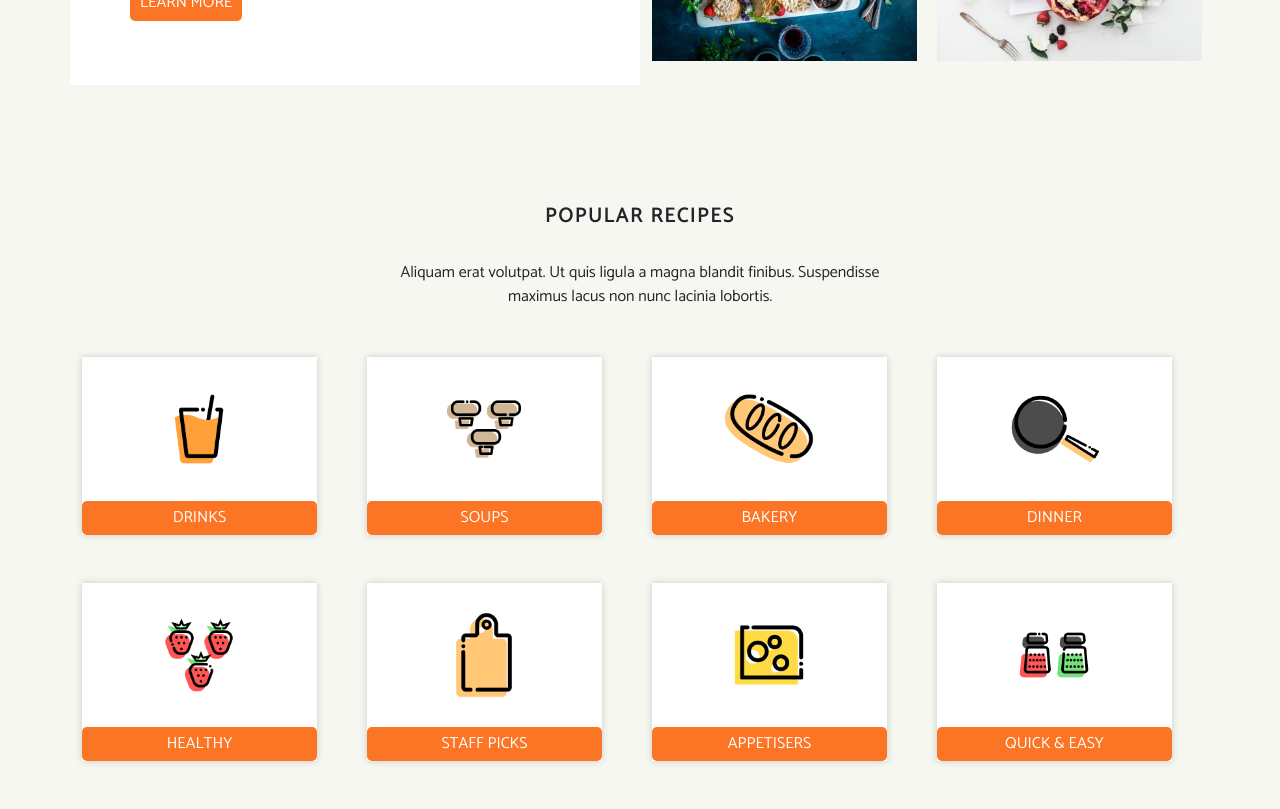
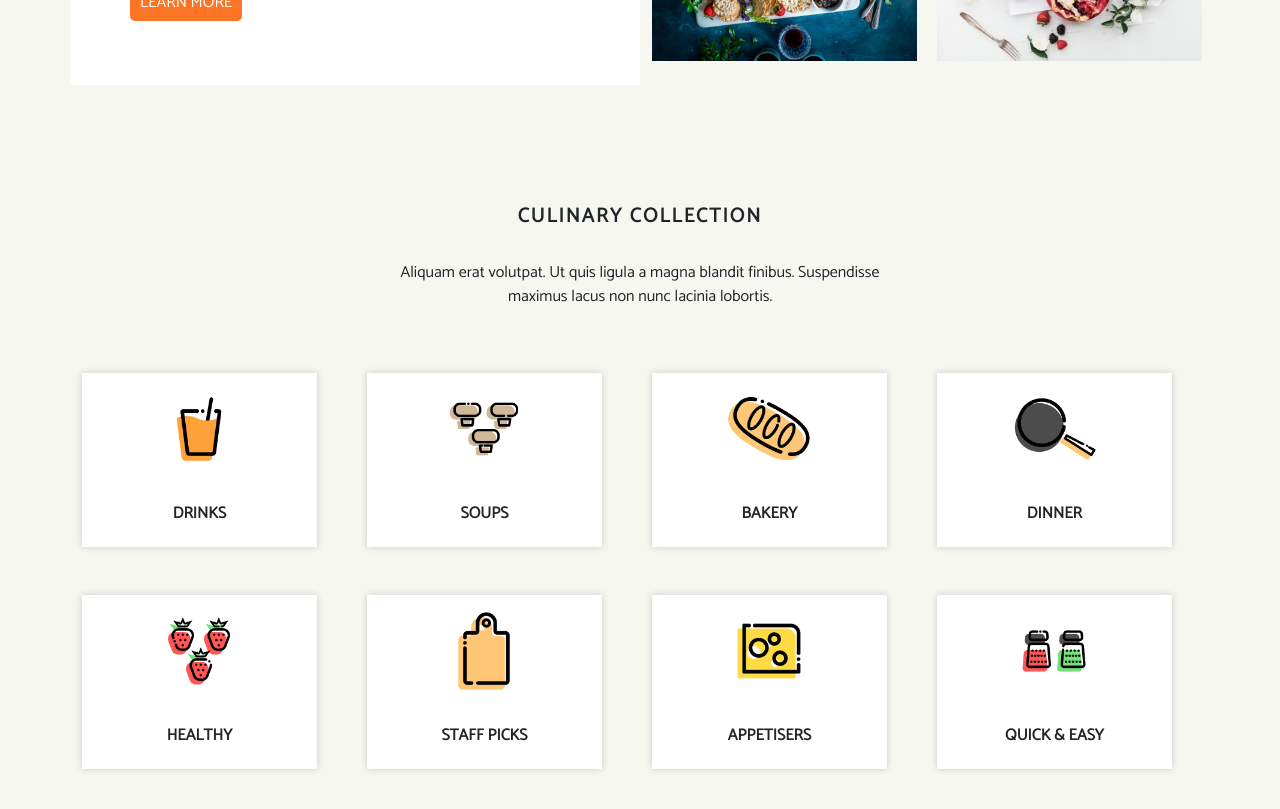
Before and after one commit to luirusso/proj-html-vuejs, a Vue app: page / in a window 1280 px wide. Shown: the part 2340-3149 px from the top of the page. Built offline with nearby package versions, Linux system fonts and the light colour scheme.

Commit message:
added more style to culinary collection cards and prepared padding bottom for next section

```diff
--- a/src/components/CulinaryCollections.vue
+++ b/src/components/CulinaryCollections.vue
@@ -2,13 +2,17 @@
     <div class="white width-90 box-shadow">
         <div class="p-1">
             <div class="d-flex justify-content-center align-items-center">
-                <div class="d-flex justify-content-center py-3">
+                <div class="d-flex justify-content-center pt-1">
                     <img :src="require(`../assets/${image}`)" alt="" />
                 </div>
             </div>
         </div>
-        <div>
-            <div class="button_site text-center">{{ button }}</div>
+        <div class="p-2">
+            <div
+                class="collection-button text-center d-flex justify-content-center align-items-center"
+            >
+                {{ button }}
+            </div>
         </div>
     </div>
 </template>
@@ -24,12 +28,25 @@ export default {
 </script>
 
 <style scoped lang="scss">
+@import "../styles/globals.scss";
 img {
-    width: 65%;
+    width: 60%;
     transition: transform 0.7s ease-in-out;
     &:hover {
         transform: scale(1.1);
         cursor: pointer;
     }
 }
+
+.collection-button {
+    height: 50px;
+    width: 100%;
+    font-weight: 600;
+    transition: background 0.3s ease-in-out, color 0.3s linear;
+    &:hover {
+        background-color: $primary-color;
+        color: white;
+        cursor: pointer;
+    }
+}
 </style>
--- a/src/components/Main.vue
+++ b/src/components/Main.vue
@@ -30,7 +30,10 @@
         </div>
 
         <div class="container_divider pb-4">
-            <SectionDivider />
+            <SectionDivider
+                :title="`POPULAR RECIPES`"
+                :text="`Aliquam erat volutpat. Ut quis ligula a magna blandit finibus. Suspendisse maximus lacus non nunc lacinia lobortis.`"
+            />
         </div>
 
         <div class="container pb-5">
@@ -106,13 +109,17 @@
             </div>
         </div>
 
-        <div class="container_divider pt-4">
-            <SectionDivider />
+        <div class="container_divider pt-4 pb-3">
+            <SectionDivider
+                :title="`CULINARY COLLECTION`"
+                :text="`Aliquam erat volutpat. Ut quis ligula a magna blandit finibus. Suspendisse maximus lacus non nunc lacinia lobortis.`"
+            />
         </div>
 
-        <div class="container">
-            <div class="row">
-                <div class="culinary-card col-3 mb-5"
+        <div class="container pb-5">
+            <div class="row pb-5">
+                <div
+                    class="culinary-card col-3 mb-5"
                     v-for="(collection, index) in culinaryCollectionArray"
                     :key="`culinary-${index}`"
                 >
--- a/src/components/SectionDivider.vue
+++ b/src/components/SectionDivider.vue
@@ -1,10 +1,9 @@
 <template>
     <section class="text-center pb-5">
-        <h5 class="pt-5 pb-4 fw-600">POPULAR RECIPES</h5>
+        <h5 class="pt-5 pb-4 fw-600">{{ title }}</h5>
 
         <div class="fs-6">
-            Aliquam erat volutpat. Ut quis ligula a magna blandit finibus.
-            Suspendisse maximus lacus non nunc lacinia lobortis.
+            {{ text }}
         </div>
     </section>
 </template>
@@ -12,6 +11,10 @@
 <script>
 export default {
     name: "SectionDivider",
+    props: {
+        title: String,
+        text: String,
+    }
 };
 </script>
 
```
